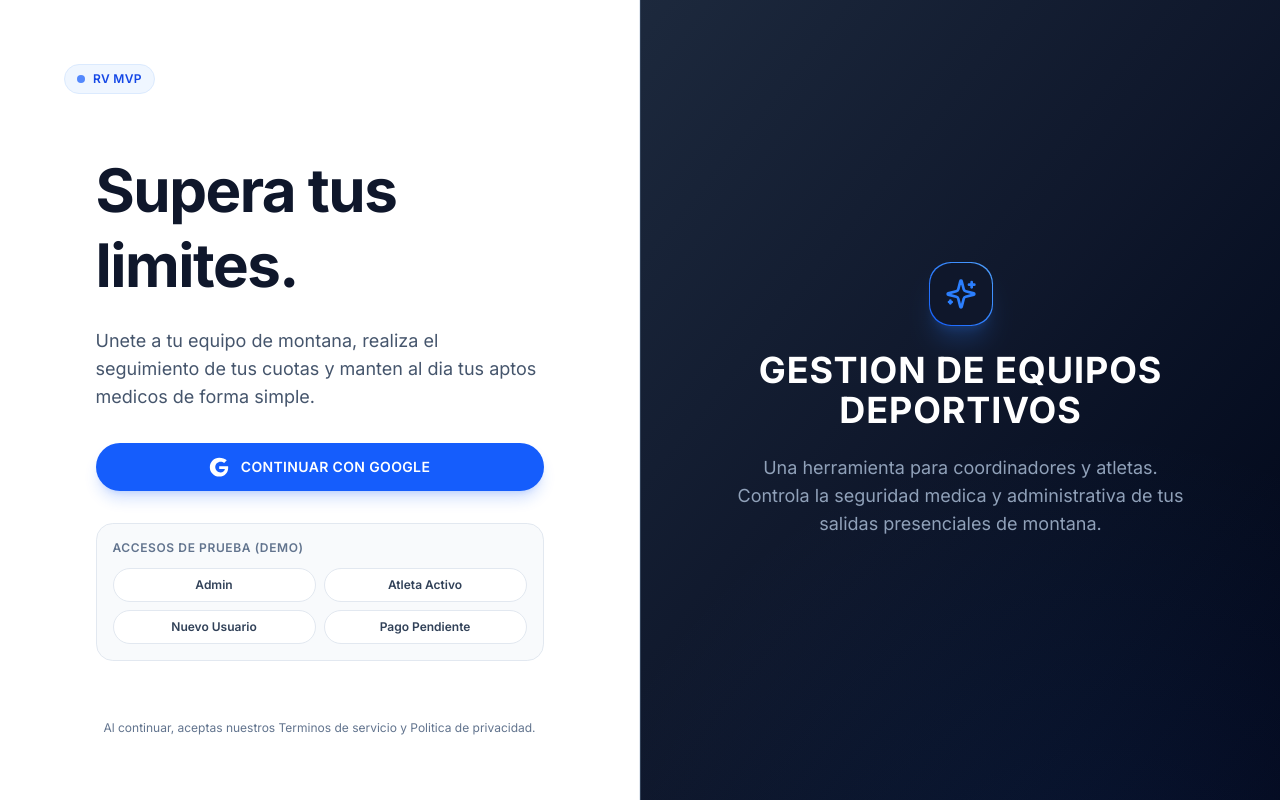
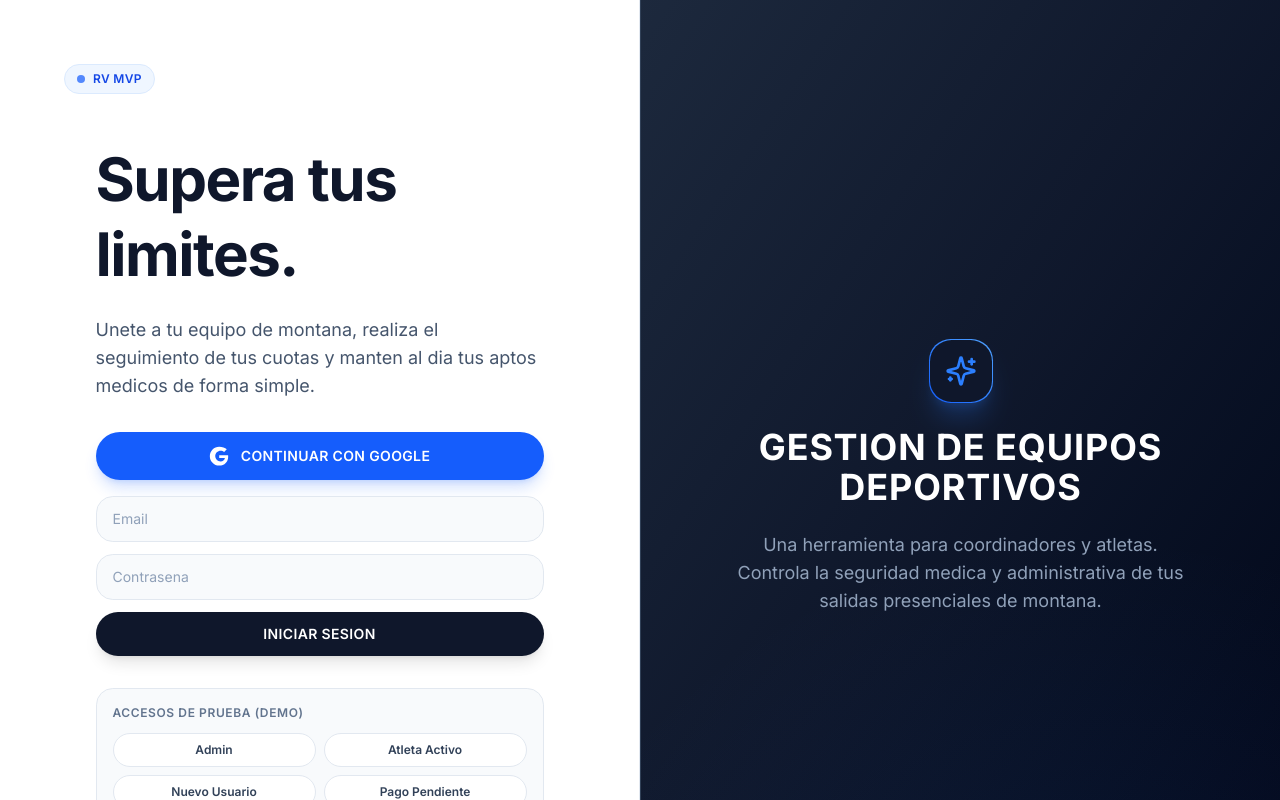
Before and after one commit to thspin/rv-mvp, a Next.js app: page / in a window 1280 px wide. Shown: the top 800 px of the page. Built offline with nearby package versions, Linux system fonts and the light colour scheme; no server answers.

Commit message:
feat: add email/password login form for testing

```diff
--- a/src/app/page.tsx
+++ b/src/app/page.tsx
@@ -10,6 +10,9 @@ export default function Login() {
   const router = useRouter();
   const [isLoading, setIsLoading] = useState(false);
   const [isCheckingSession, setIsCheckingSession] = useState(true);
+  const [email, setEmail] = useState('');
+  const [password, setPassword] = useState('');
+  const [authError, setAuthError] = useState('');
 
   useEffect(() => {
     checkSession();
@@ -55,6 +58,31 @@ export default function Login() {
       }
     } catch (error) {
       console.error('Error signing in:', error);
+      setIsLoading(false);
+    }
+  };
+
+  const handleEmailLogin = async (e: React.FormEvent) => {
+    e.preventDefault();
+    setIsLoading(true);
+    setAuthError('');
+    try {
+      const supabase = createClient();
+      const { error } = await supabase.auth.signInWithPassword({ email, password });
+      if (error) {
+        setAuthError(error.message);
+        setIsLoading(false);
+        return;
+      }
+      const user = await getCurrentUserAsync();
+      if (user) {
+        redirectUser(user);
+      } else {
+        setIsLoading(false);
+      }
+    } catch (error) {
+      console.error('Error signing in:', error);
+      setAuthError('Error al iniciar sesion');
       setIsLoading(false);
     }
   };
@@ -111,6 +139,36 @@ export default function Login() {
             </svg>
             {isLoading ? 'Conectando...' : 'Continuar con Google'}
           </button>
+
+          {/* EMAIL/PASSWORD LOGIN */}
+          <form onSubmit={handleEmailLogin} className="mt-4 space-y-3">
+            <input
+              type="email"
+              placeholder="Email"
+              value={email}
+              onChange={(e) => setEmail(e.target.value)}
+              required
+              className="w-full py-3 px-4 bg-slate-50 border border-slate-200 rounded-xl text-sm text-slate-900 placeholder-slate-400 focus:outline-none focus:ring-2 focus:ring-blue-500 focus:border-transparent"
+            />
+            <input
+              type="password"
+              placeholder="Contrasena"
+              value={password}
+              onChange={(e) => setPassword(e.target.value)}
+              required
+              className="w-full py-3 px-4 bg-slate-50 border border-slate-200 rounded-xl text-sm text-slate-900 placeholder-slate-400 focus:outline-none focus:ring-2 focus:ring-blue-500 focus:border-transparent"
+            />
+            {authError && (
+              <p className="text-xs text-red-600">{authError}</p>
+            )}
+            <button
+              type="submit"
+              disabled={isLoading}
+              className="w-full py-3 px-6 bg-slate-900 text-white hover:bg-slate-800 font-semibold text-sm uppercase tracking-wide rounded-full shadow-lg transition-all duration-200 cursor-pointer disabled:opacity-50 disabled:cursor-not-allowed"
+            >
+              {isLoading ? 'Ingresando...' : 'Iniciar sesion'}
+            </button>
+          </form>
 
           {/* DEMO ACCESS */}
           <div className="mt-8 p-4 rounded-xl bg-slate-50 border border-slate-200">
```
